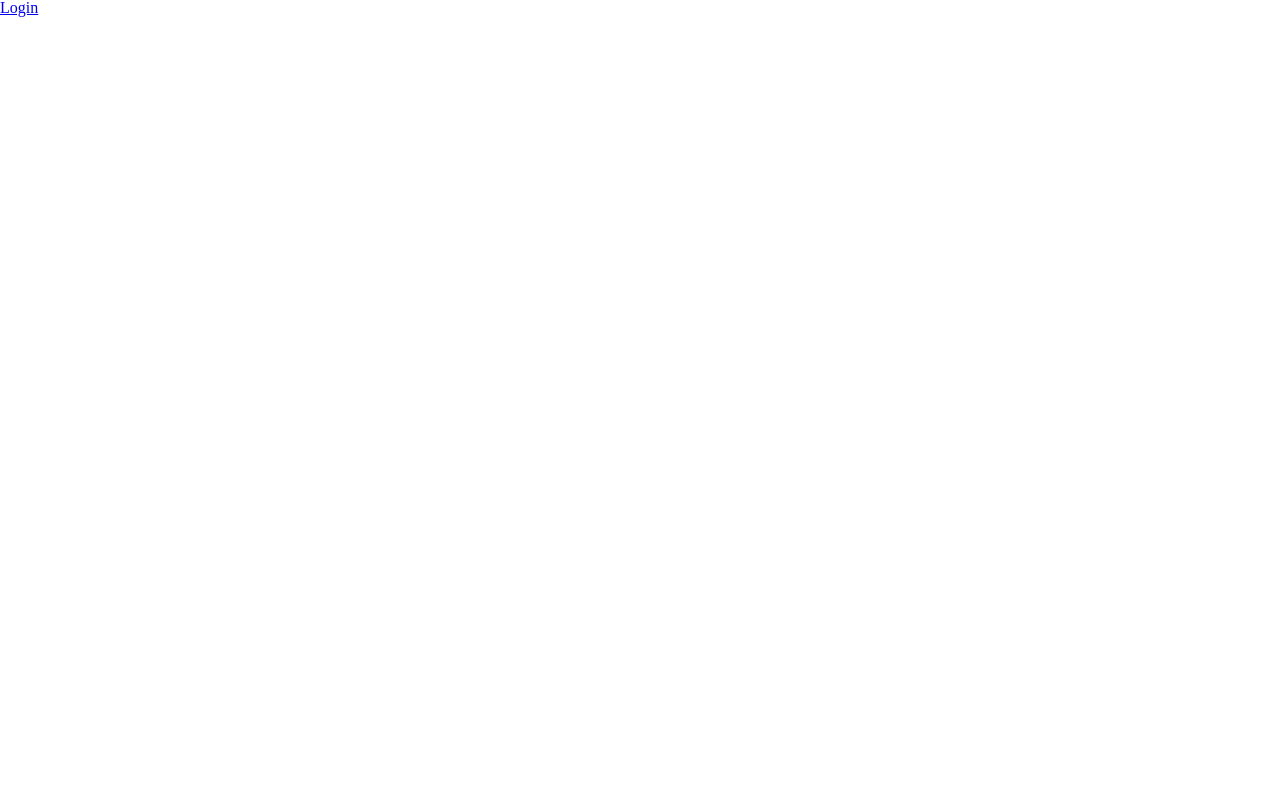
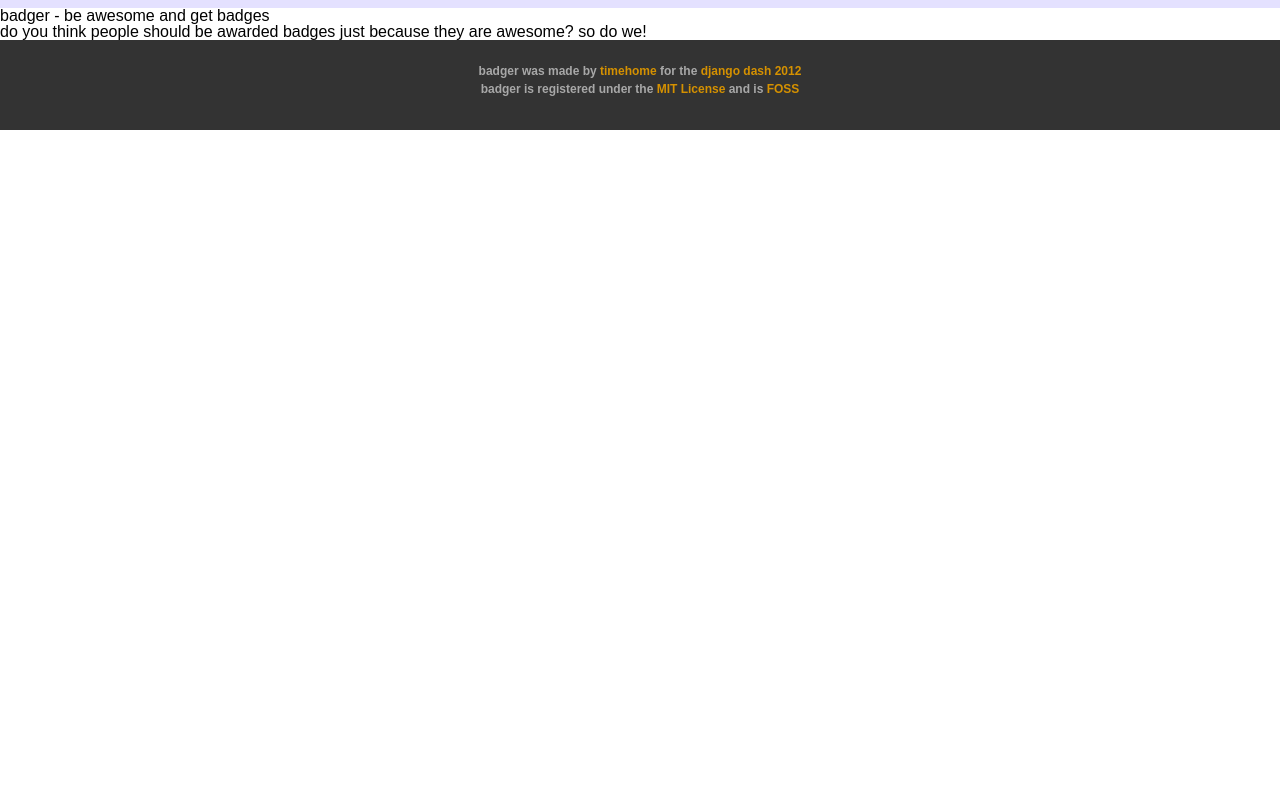
Before and after one commit to timehome/djangodash2012, a Django app: page / in a window 1280 px wide. Before the commit the page is almost empty. Run offline with Django 3.2, Linux system fonts and the light colour scheme.

Commit message:
Header and footer

```diff
--- /dev/null
+++ b/badger/badger/static/badger/css/style.css
@@ -0,0 +1,35 @@
+body {
+    font-family: arial;
+}
+
+header .top-row {
+    height: 8px;
+    background-color: #e4e1ff;
+}
+
+footer {
+    height: 90px;
+    background-color: #333;
+    text-align: center;
+
+    color: #a8a8a8;
+    font-size: 12px;
+    font-weight: bold;
+}
+
+footer a {
+    color: #d59100;
+    text-decoration: none;
+}
+
+footer a:hover {
+    color: #d5a746;
+}
+
+footer h4 {
+    padding-top: 25px;
+}
+
+footer h5 {
+    margin-top: 6px;
+}
--- a/badger/badger/templates/badger/index.html
+++ b/badger/badger/templates/badger/index.html
@@ -1,9 +1,8 @@
-{% load static from staticfiles %}
-<html>
-    <head>
-        <link rel="stylesheet" type="text/css" href="{% static 'badger/css/reset.css' %}">
-    </head>
-    <body>
-        <a href='/auth/login/github'>Login</a>
-    </body>
-</html>
+{% extends "badger/master.html" %}
+
+{% block title %}start using now!{% endblock %}
+
+{% block header %}
+    <h1>badger - be awesome and get badges</h1>
+    <h2>do you think people should be awarded badges just because they are awesome? so do we!</h2>
+{% endblock %}
--- /dev/null
+++ b/badger/badger/templates/badger/master.html
@@ -0,0 +1,25 @@
+{% load static from staticfiles %}
+<html>
+<head>
+    <meta http-equiv="content-type" content="text/html; charset=utf-8">
+
+    <title>badger - be awesome and get badges{% block title %}{% endblock %}</title>
+
+    <link rel="stylesheet" type="text/css" href="{% static 'badger/css/reset.css' %}">
+    <link rel="stylesheet" type="text/css" href="{% static 'badger/css/style.css' %}">
+</head>
+<body>
+    <header>
+        <div class="top-row"></div>
+        {% block header %}
+        {% endblock %}
+    </header>
+    {% block contents %}
+    {% endblock %}
+
+    <footer>
+        <h4>badger was made by <a href=https://github.com/timehome"">timehome</a> for the <a href="http://djangodash.com/">django dash 2012</a></h4>
+        <h5>badger is registered under the <a href="http://en.wikipedia.org/wiki/MIT_License">MIT License</a> and is <a href="http://en.wikipedia.org/wiki/Free_and_open-source_software">FOSS</a></h5>
+    </footer>
+</body>
+</html>
```
Also changed, not shown: badger/badger/static/badger/img/call.png (added), badger/badger/static/badger/img/logo.png (added).
